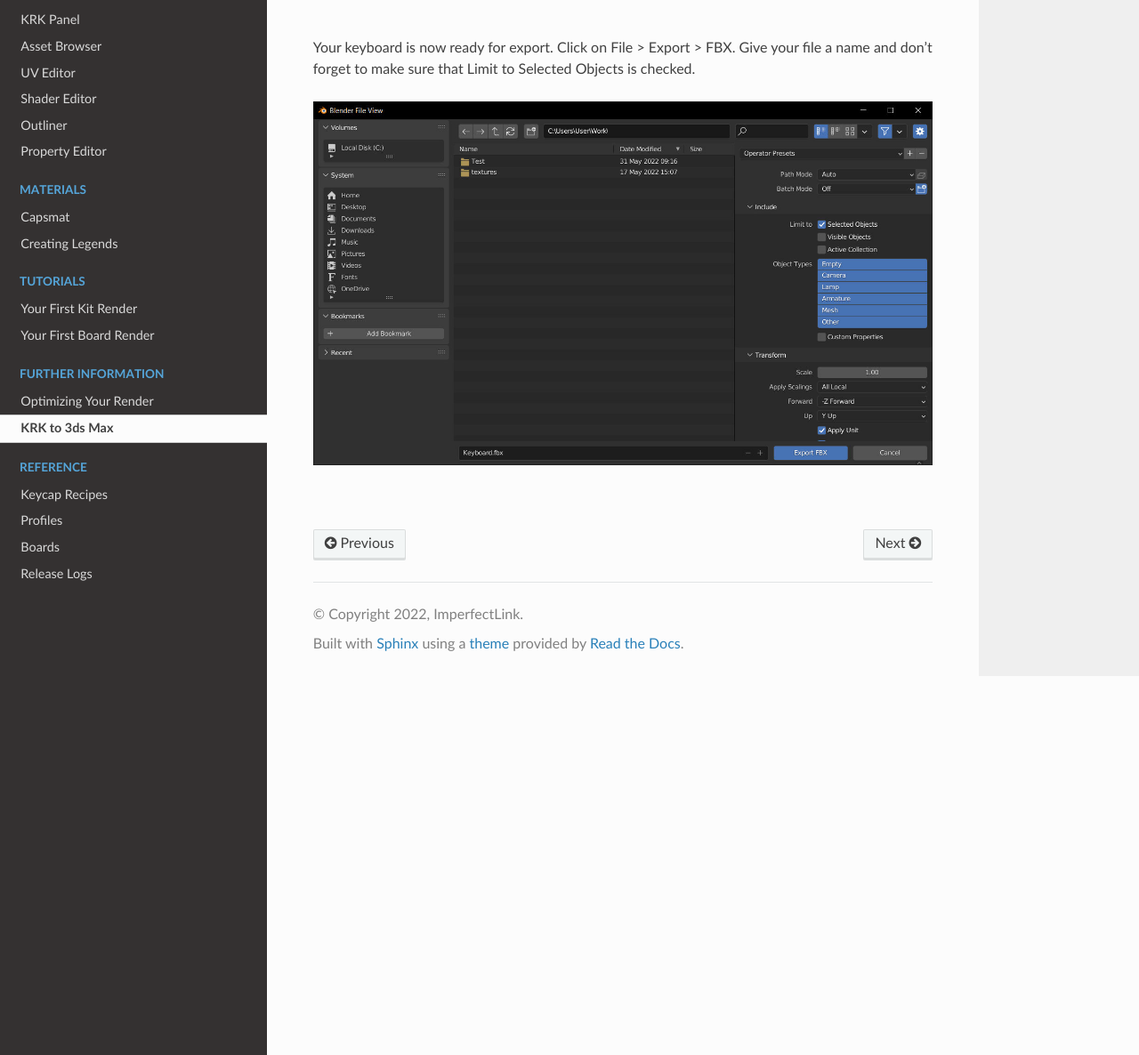
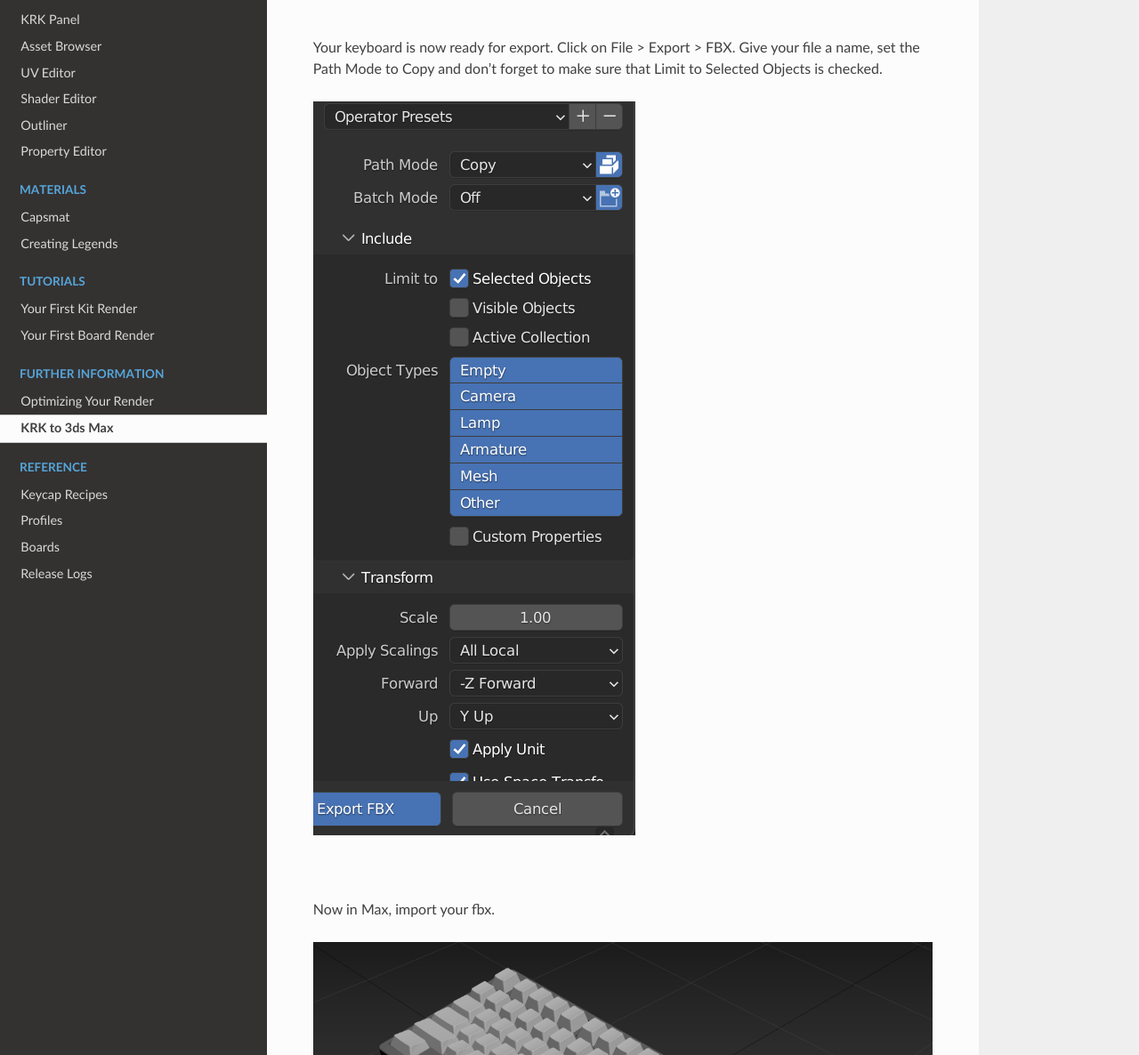
Before and after one commit to imperfectlink/KeyboardRenderKit, a Sphinx documentation site: the page built from docs/source/krk2max.rst, in a window 1280 px wide and 1400 px high, scrolled down 3588 px. Shown: the part 214-1400 px from the top of the window at 89% size. Built offline with Sphinx 7.4.7 and the Read the Docs theme 2.0.0, drawn with Linux system fonts in a browser that asks for light colours.

Commit message:
Update krk2max.rst

```diff
--- a/docs/source/krk2max.rst
+++ b/docs/source/krk2max.rst
@@ -50,8 +50,14 @@ Then click on Face > Triangulate Faces or Ctrl+T then press Tab to exit edit mod
 
 |
 
-Your keyboard is now ready for export. Click on File > Export > FBX. Give your file a name and don't forget to make sure that Limit to Selected Objects is checked.
+Your keyboard is now ready for export. Click on File > Export > FBX. Give your file a name, set the Path Mode to Copy and don't forget to make sure that Limit to Selected Objects is checked.
 
-.. image:: img/KRKExportFBX.jpg
+.. image:: img/krk2maxexportsettings.png
 
 |
+
+Now in Max, import your fbx.
+
+.. image:: img/krk2maximported.png
+
+|
```
